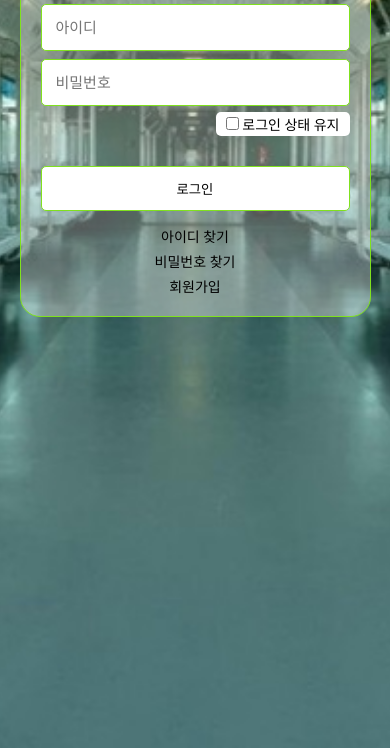
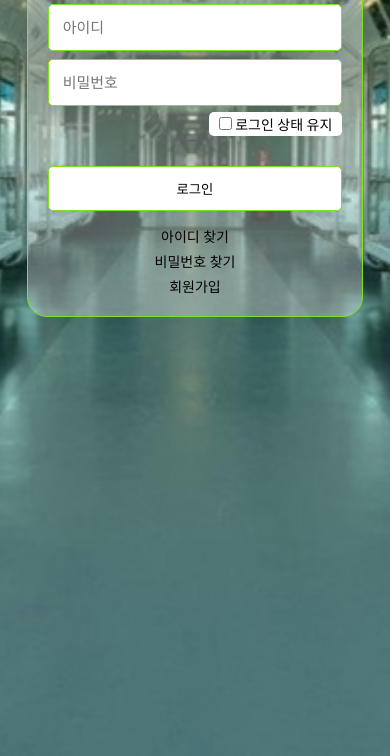
Before and after one commit to whgustj0831/metro, a plain HTML site: page login.html in a window 390 px wide. Shown: the part 396-1152 px from the top of the page. Drawn offline with Linux system fonts and the light colour scheme.

Commit message:
Add files via upload

```diff
--- /dev/null
+++ b/css/login.scss
@@ -0,0 +1,123 @@
+@charset "utf-8";
+
+body {
+    height: 100vh;
+    overflow: hidden;
+    background-image: url(../img/77254_27169_036.jpg);
+    background-repeat: no-repeat;
+    background-size: cover;
+    background-position: center;
+    overflow-y: scroll;
+}
+#login {
+    * { margin:0; padding:0; box-sizing:border-box; outline:none; }
+    a { color:inherit; text-decoration:none; }
+    input { border: none; }
+
+    .loginbox {
+        width: 500px;
+        margin: 200px auto; padding: 40px 40px;
+        background: rgba(255, 255, 255, 0.33);
+        border-radius: 20px;
+        border: 1px solid rgb(128, 225, 30);
+        h2 {
+            font-size: 28px; text-align: center; padding: 10px;
+            color: #fff;
+            font-weight: bold;
+            font-size: 35px;
+        }
+        .idpw {
+            font-size: 14px;
+            border: 1px solid rgb(128, 225, 30);
+            margin-top: 10px;
+            border-radius: 5px;
+            background: #fff;
+            input {
+                width: 100%;
+                padding: 16px 20px;
+                border-radius: 5px;
+                font-size: 15px;
+            }
+        }
+        .box2 {
+            display: flex; margin-top: 10px;
+            justify-content: flex-end;
+            .loginok {
+                background: #fff;
+                padding: 2px 10px;
+                border-radius: 5px;
+            }
+        }
+
+        button[type="submit"] {
+            border: 1px solid rgb(128, 225, 30);
+            background: none;
+            width: 100%; height: 50px;
+            border-radius: 5px;
+            margin: 30px 0 10px 0;
+            cursor: pointer;
+            background: #fff;
+        }
+
+        .atext {
+            text-align: center;
+            margin-top: 20px;
+            a {
+                padding: 0 5px;
+            }
+        }
+    }
+
+    @media screen and (max-width: 510px) {
+
+        .loginbox {
+            width: 90%;
+            margin: 300px auto; padding: 20px 20px;
+            background: rgba(255, 255, 255, 0.33);
+            border-radius: 20px;
+            border: 1px solid rgb(128, 225, 30);
+            .idpw {
+                font-size: 14px;
+                border: 1px solid rgb(128, 225, 30);
+                margin-top: 8px;
+                background: #fff;
+                input {
+                    width: 100%;
+                    padding: 14px 14px;
+                    border-radius: 5px;
+                }
+            }
+            .box2 {
+                display: flex; margin-top: 6px;
+                justify-content: flex-end;
+                .loginok {
+                    font-size: 14px;
+                    background: #fff;
+                    padding: 2px 10px;
+                    border-radius: 5px;
+                }
+            }
+            button[type="submit"] {
+                border: 1px solid rgb(128, 225, 30);
+                background: none;
+                width: 100%; height: 45px;
+                border-radius: 5px;
+                margin: 30px 0 0 0;
+                cursor: pointer;
+                background: #fff;
+            }
+
+            .atext {
+                font-size: 14px;
+                word-break:keep-all;
+                text-align: center;
+                margin-top: 10px;
+                a {
+                    padding: 0 5px;
+                    display: block;
+                    padding-top: 5px;
+                }
+            }
+        }
+    }
+}
--- a/css/record.css
+++ b/css/record.css
@@ -35,15 +35,15 @@ body {
     padding-bottom: 15px;
 }
 
-#record .rec {
-    margin-bottom: 20px;
-}
-#record .cord {
+#record .cord > div {
     width: 100%;
     padding: 5px;
     border-bottom: 1px solid rgb(128, 225, 30);
     text-align: center;
     background-color: #fff;
+}
+#record .re {
+    margin-bottom: 20px;
 }
 
 @media screen and (max-width: 460px) {
--- a/js/record.js
+++ b/js/record.js
@@ -9,6 +9,7 @@
     }
 
     $('#star').on('click', '.addS',function(){
+        id++
         let aname = $(this).attr('data-statn')
         let obj = { id:id, text:aname }
         gdata.push(obj)
@@ -20,7 +21,9 @@
         $('#record .rec div').remove()
         let list = `<div class="cord">`
         rdata.map(function(value){
+            list += `<div>`
             list += `<a href="./trainInfo?statn_nm=${value.text}">${value.text}</a>`
+            list += `</div>`
         })
         list += `</div>`
         $('#record .re').before(list)
--- a/js/star2.js
+++ b/js/star2.js
@@ -400,6 +400,7 @@
 
     // 추가
     $('#star').on('click', '.addS',function(){
+        id++
         let aname = $(this).attr('data-statn')
         let obj = { id:id, text:aname }
         gdata.push(obj)
```
Also changed, not shown: index.html (+1 -1 lines), record.html (added, +30 -0 lines), css/login.css, 1 other file.
